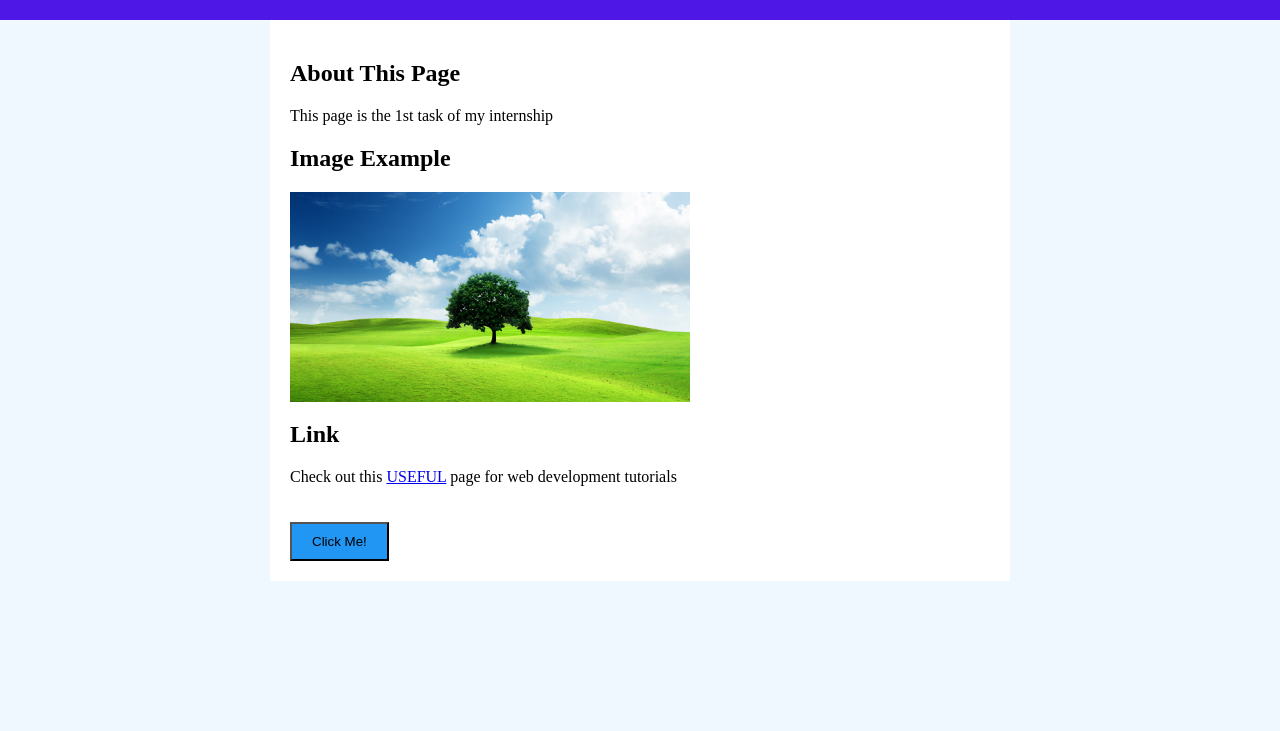
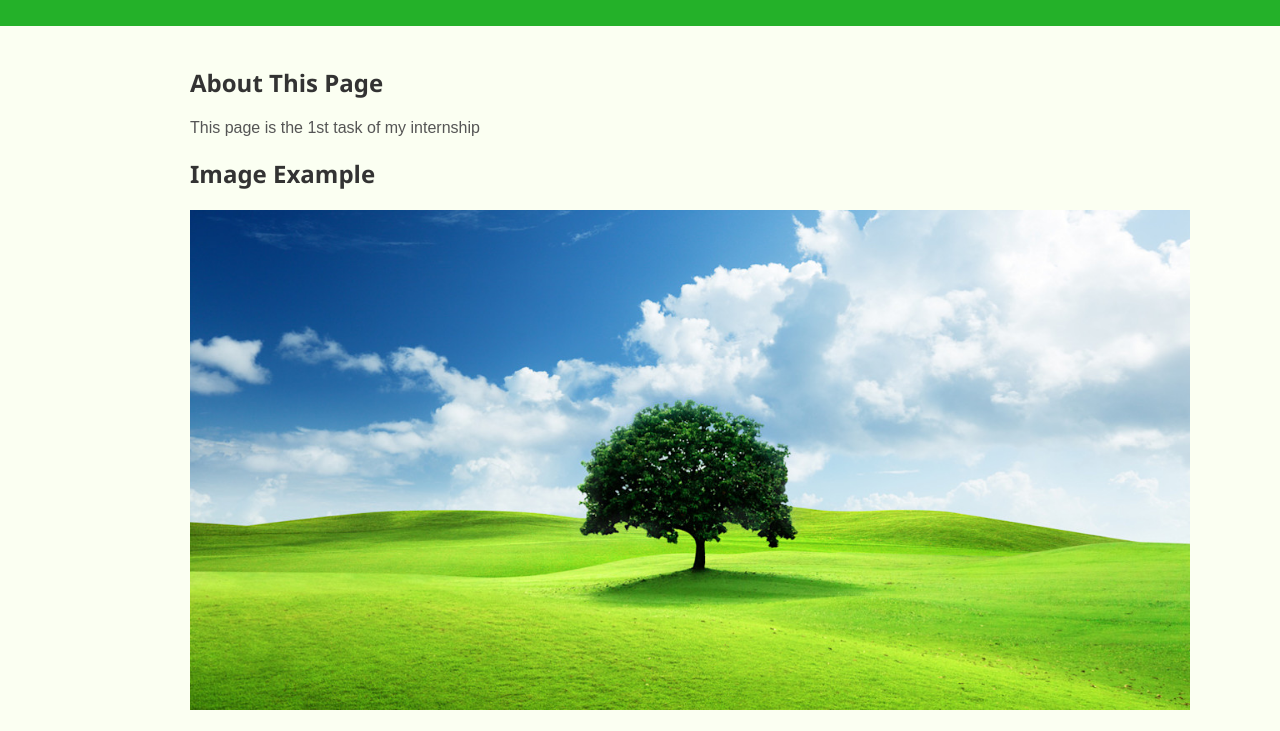
Before and after one commit to nirajj-999/apexplanet_task1, a plain HTML site: page index.html in a window 1280 px wide. Shown: the part 100-831 px from the top of the page. Before the commit the page ends 800 px from the top, so only its background shows below. Drawn offline with Linux system fonts and the light colour scheme.

Commit message:
styles.css

```diff
--- a/styles.css
+++ b/styles.css
@@ -1,40 +1,61 @@
-
 body {
-
-  background-color: #f0f8ff;
+  font-family: Arial, sans-serif;
+  background-color: #fbfff2;
   margin: 0;
   padding: 0;
 }
 
-
 header {
-  background-color: #4e17e5;
+  background-color: #24b129;
   color: white;
   text-align: center;
   padding: 20px;
 }
 
-
 main {
   padding: 20px;
-  max-width: 700px;
-  margin: auto;
-  background-color: white;
+  max-width: 900px;
+  margin: 0 auto;
+}
+
+section {
+  margin-bottom: 20px;
+}
+
+h1, h2 {
+  font-family: 'Segoe UI', Tahoma, Geneva, Verdana, sans-serif;
+}
+
+h2 {
+  color: #333;
+}
+
+p {
+  font-size: 16px;
+  color: #555;
+}
+
+a {
+  color: #1e90ff;
+  text-decoration: none;
+}
+
+a:hover {
+  text-decoration: underline;
+}
+
+button {
+  background-color: #32cd32;
+  color: white;
+  padding: 10px 20px;
+  border: none;
+  border-radius: 6px;
+  font-size: 16px;
+  cursor: pointer;
+  margin-top: 20px;
 
 }
 
-
-img {
-  width: 100%;
-  max-width: 400px;
-  height: auto;
-  display: block;
-  margin-top: 10px;
+button:hover {
+  background-color: #28a428;
 }
-
-
-button {
-  margin-top: 20px;
-  padding: 10px 20px;
-  background-color: #2196F3;
-}
```
